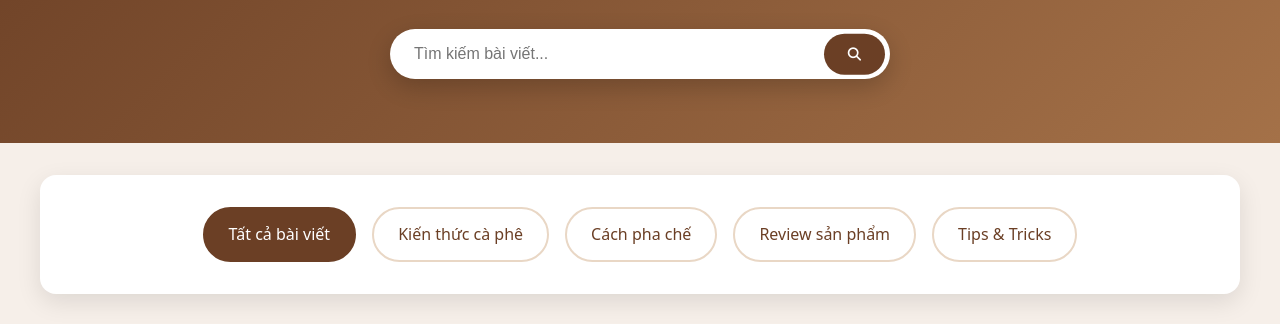
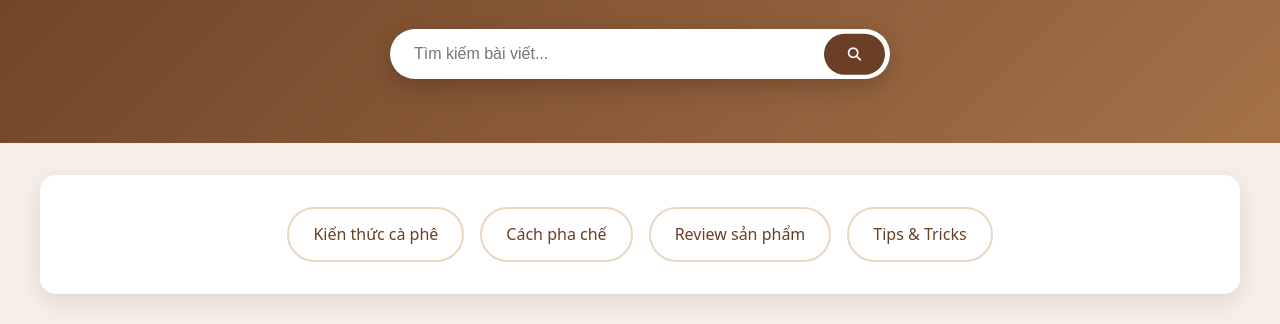
Before and after one commit to hamyan19/arabica-robusta-guide, a plain HTML site: page blog.html in a window 1280 px wide. Shown: the part 261-585 px from the top of the page. Drawn offline with Linux system fonts and the light colour scheme.

Commit message:
Update blog.html

```diff
--- a/blog.html
+++ b/blog.html
@@ -460,15 +460,15 @@
     </section>
 
     <!-- Categories Filter -->
-    <section class="categories-filter">
-        <div class="filter-tabs">
-            <div class="filter-tab active" data-category="all">Tất cả bài viết</div>
-            <a href="category/kienthuccafe.html" class="filter-tab" data-category="kienthuccafe">Kiến thức cà phê</a>
-            <a href="category/cachphache.html" class="filter-tab" data-category="brewing">Cách pha chế</a>
-            <a href="category/review.html" class="filter-tab" data-category="review">Review sản phẩm</a>
-            <a href="category/tips.html" class="filter-tab" data-category="tips">Tips & Tricks</a>
-        </div>
-    </section>
+<section class="categories-filter">
+  <div class="filter-tabs">
+    <a href="/blog/category/kienthuccafe.html" class="filter-tab">Kiến thức cà phê</a>
+    <a href="/blog/category/cachphache.html" class="filter-tab">Cách pha chế</a>
+    <a href="/blog/category/review.html" class="filter-tab">Review sản phẩm</a>
+    <a href="/blog/category/tips.html" class="filter-tab">Tips &amp; Tricks</a>
+  </div>
+</section>
+
 
     <!-- Featured Posts -->
     <section class="featured-section">
```
